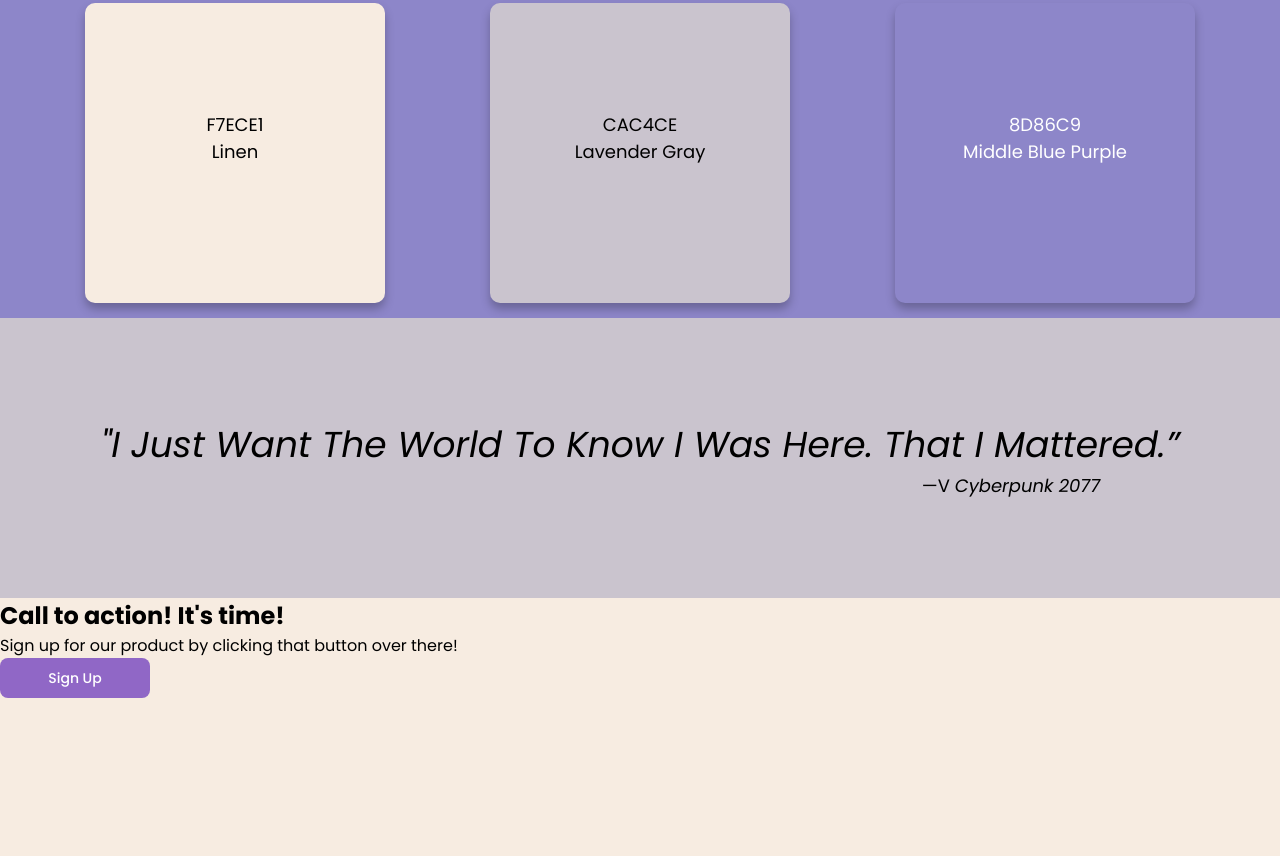
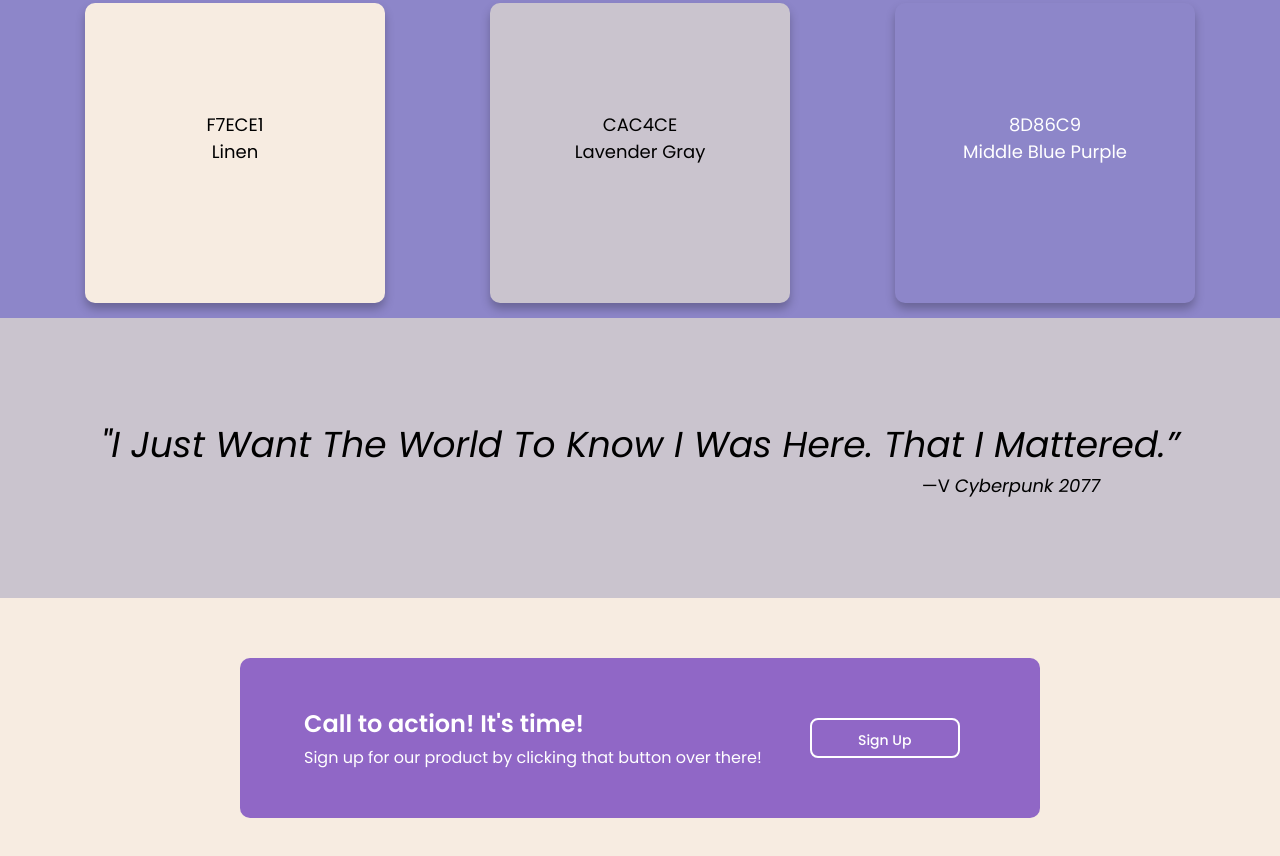
Before and after one commit to MCabal77/landing-page-visualization, a plain HTML site: page index.html in a window 1280 px wide. Shown: the part 482-1338 px from the top of the page. Drawn offline with Linux system fonts and the light colour scheme.

Commit message:
Complete the CTA section

```diff
--- a/css/style.css
+++ b/css/style.css
@@ -199,4 +199,29 @@ body {
 .fourth-section {
   background-color: #F7ECE1;
   height: 35vh;
+  display: flex;
+  justify-content: center;
+  align-items: center;
 }
+
+.cta {
+  background-color: #9067C6;
+  border-radius: 10px;
+  color: #FFF;
+  height: 10rem;
+  width: 50rem;
+  display: flex;
+  flex-direction: row;
+  align-items: center;
+  padding: 1.5em 4em 1.5em 4em;
+  gap: 3em;
+}
+
+.cta-header {
+  font-weight: 600;
+  margin-bottom: 0.2em;
+}
+
+.cta-button {
+  border: 2px solid white;
+}
```
